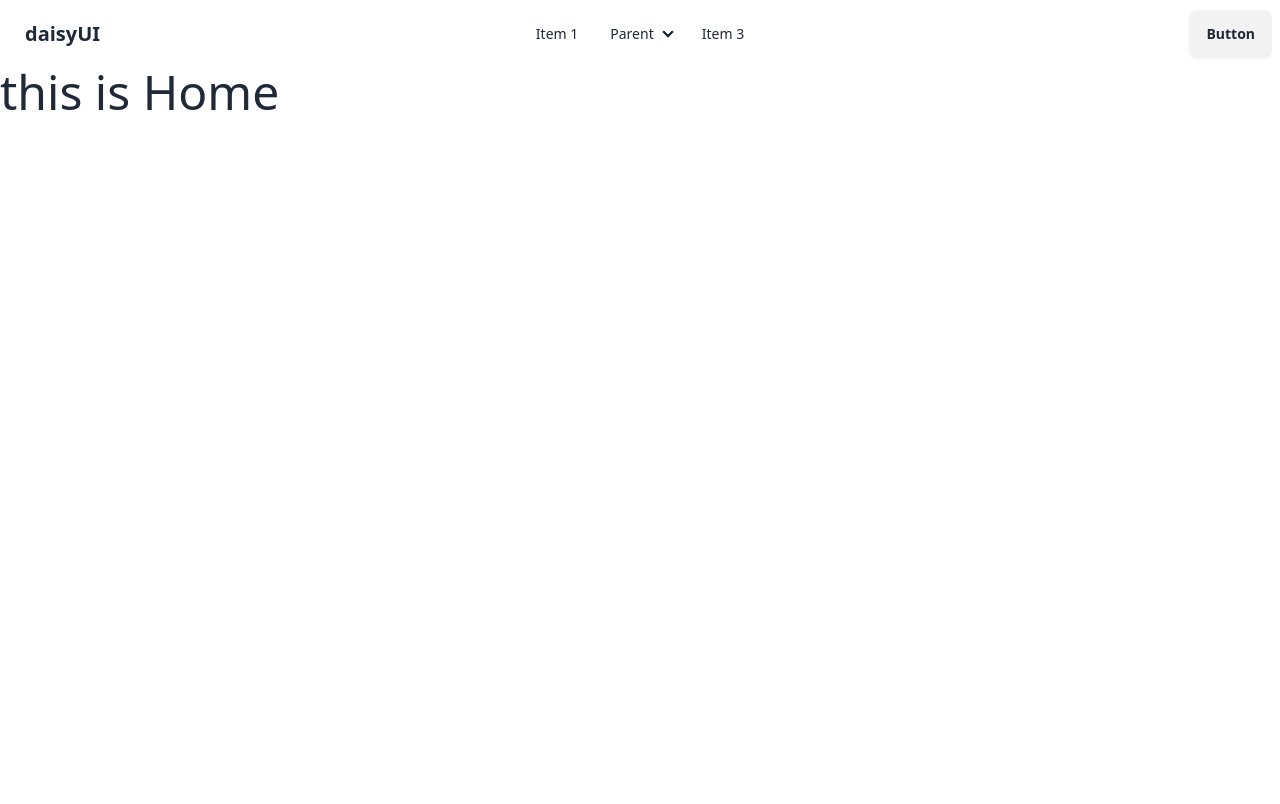
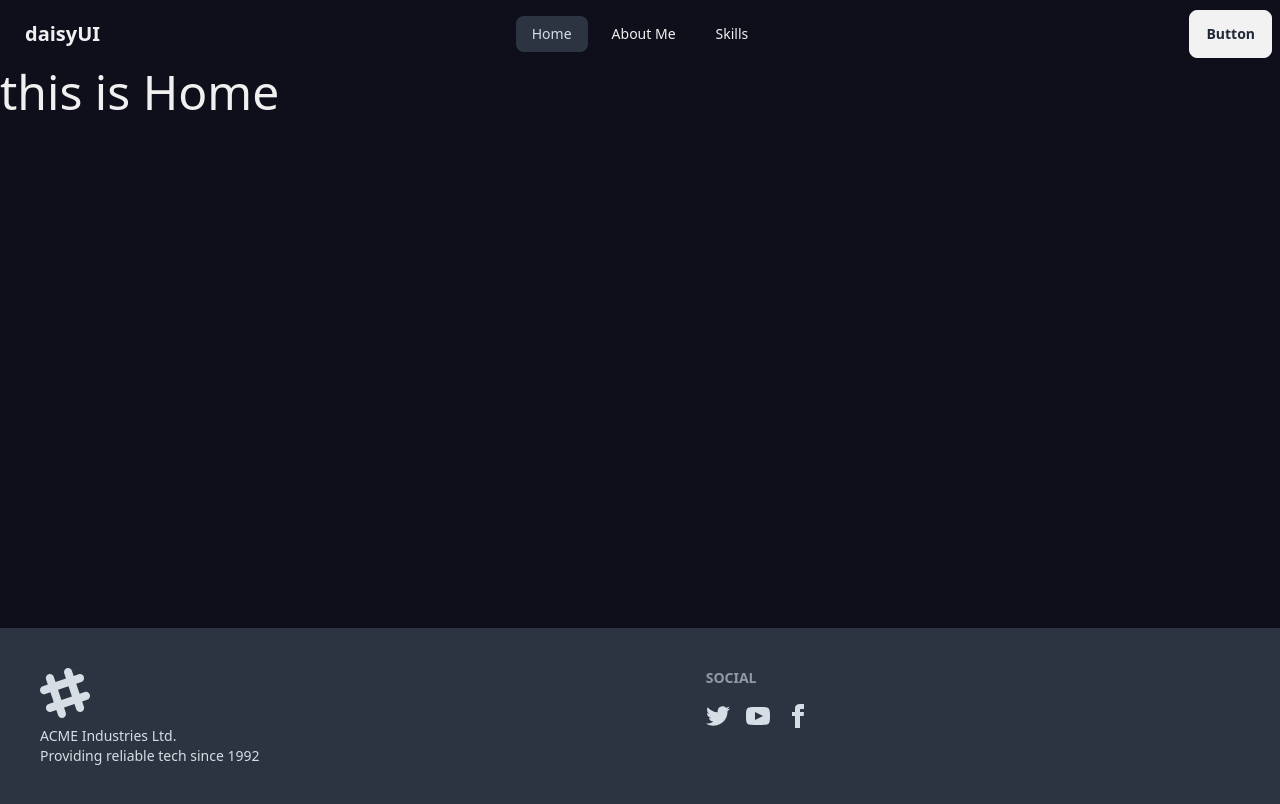
Before and after one commit to kobirul5/personal-web-site, a React (Vite) app: page / in a window 1280 px wide. Built offline with nearby package versions, Linux system fonts and the light colour scheme.

Commit message:
added footer and navbar

```diff
--- a/package.json
+++ b/package.json
@@ -14,6 +14,7 @@
     "match-sorter": "^8.0.0",
     "react": "^18.3.1",
     "react-dom": "^18.3.1",
+    "react-icons": "^5.4.0",
     "react-router-dom": "^7.1.1",
     "sort-by": "^1.2.0"
   },
--- a/src/layout/MainLayout.jsx
+++ b/src/layout/MainLayout.jsx
@@ -1,11 +1,15 @@
 import { Outlet } from "react-router-dom";
 import Navbar from "../pages/Shared/Navbar/Navbar";
+import Footer from "../pages/Shared/Footer/Footer";
 
 const MainLayout = () => {
     return (
         <div>
             <Navbar></Navbar>
-            <Outlet></Outlet>
+            <div className=" min-h-[calc(100vh-240px)]">
+                <Outlet></Outlet>
+            </div>
+            <Footer></Footer>
         </div>
     );
 };
--- a/src/main.jsx
+++ b/src/main.jsx
@@ -6,6 +6,8 @@
 
 createRoot(document.getElementById('root')).render(
   <StrictMode>
-    <RouterProvider router={route}></RouterProvider>
+    <div className='bg-Background-color text-Text-color'>
+      <RouterProvider router={route}></RouterProvider>
+    </div>
   </StrictMode>,
 )
--- /dev/null
+++ b/src/pages/Shared/Footer/Footer.jsx
@@ -0,0 +1,65 @@
+
+const Footer = () => {
+    return (
+        <footer className="footer bg-neutral text-neutral-content p-10">
+            <aside>
+                <svg
+                    width="50"
+                    height="50"
+                    viewBox="0 0 24 24"
+                    xmlns="http://www.w3.org/2000/svg"
+                    fillRule="evenodd"
+                    clipRule="evenodd"
+                    className="fill-current">
+                    <path
+                        d="M22.672 15.226l-2.432.811.841 2.515c.33 1.019-.209 2.127-1.23 2.456-1.15.325-2.148-.321-2.463-1.226l-.84-2.518-5.013 1.677.84 2.517c.391 1.203-.434 2.542-1.831 2.542-.88 0-1.601-.564-1.86-1.314l-.842-2.516-2.431.809c-1.135.328-2.145-.317-2.463-1.229-.329-1.018.211-2.127 1.231-2.456l2.432-.809-1.621-4.823-2.432.808c-1.355.384-2.558-.59-2.558-1.839 0-.817.509-1.582 1.327-1.846l2.433-.809-.842-2.515c-.33-1.02.211-2.129 1.232-2.458 1.02-.329 2.13.209 2.461 1.229l.842 2.515 5.011-1.677-.839-2.517c-.403-1.238.484-2.553 1.843-2.553.819 0 1.585.509 1.85 1.326l.841 2.517 2.431-.81c1.02-.33 2.131.211 2.461 1.229.332 1.018-.21 2.126-1.23 2.456l-2.433.809 1.622 4.823 2.433-.809c1.242-.401 2.557.484 2.557 1.838 0 .819-.51 1.583-1.328 1.847m-8.992-6.428l-5.01 1.675 1.619 4.828 5.011-1.674-1.62-4.829z"></path>
+                </svg>
+                <p>
+                    ACME Industries Ltd.
+                    <br />
+                    Providing reliable tech since 1992
+                </p>
+            </aside>
+            <nav>
+                <h6 className="footer-title">Social</h6>
+                <div className="grid grid-flow-col gap-4">
+                    <a>
+                        <svg
+                            xmlns="http://www.w3.org/2000/svg"
+                            width="24"
+                            height="24"
+                            viewBox="0 0 24 24"
+                            className="fill-current">
+                            <path
+                                d="M24 4.557c-.883.392-1.832.656-2.828.775 1.017-.609 1.798-1.574 2.165-2.724-.951.564-2.005.974-3.127 1.195-.897-.957-2.178-1.555-3.594-1.555-3.179 0-5.515 2.966-4.797 6.045-4.091-.205-7.719-2.165-10.148-5.144-1.29 2.213-.669 5.108 1.523 6.574-.806-.026-1.566-.247-2.229-.616-.054 2.281 1.581 4.415 3.949 4.89-.693.188-1.452.232-2.224.084.626 1.956 2.444 3.379 4.6 3.419-2.07 1.623-4.678 2.348-7.29 2.04 2.179 1.397 4.768 2.212 7.548 2.212 9.142 0 14.307-7.721 13.995-14.646.962-.695 1.797-1.562 2.457-2.549z"></path>
+                        </svg>
+                    </a>
+                    <a>
+                        <svg
+                            xmlns="http://www.w3.org/2000/svg"
+                            width="24"
+                            height="24"
+                            viewBox="0 0 24 24"
+                            className="fill-current">
+                            <path
+                                d="M19.615 3.184c-3.604-.246-11.631-.245-15.23 0-3.897.266-4.356 2.62-4.385 8.816.029 6.185.484 8.549 4.385 8.816 3.6.245 11.626.246 15.23 0 3.897-.266 4.356-2.62 4.385-8.816-.029-6.185-.484-8.549-4.385-8.816zm-10.615 12.816v-8l8 3.993-8 4.007z"></path>
+                        </svg>
+                    </a>
+                    <a>
+                        <svg
+                            xmlns="http://www.w3.org/2000/svg"
+                            width="24"
+                            height="24"
+                            viewBox="0 0 24 24"
+                            className="fill-current">
+                            <path
+                                d="M9 8h-3v4h3v12h5v-12h3.642l.358-4h-4v-1.667c0-.955.192-1.333 1.115-1.333h2.885v-5h-3.808c-3.596 0-5.192 1.583-5.192 4.615v3.385z"></path>
+                        </svg>
+                    </a>
+                </div>
+            </nav>
+        </footer>
+    );
+};
+
+export default Footer;
--- a/src/pages/Shared/Navbar/Navbar.jsx
+++ b/src/pages/Shared/Navbar/Navbar.jsx
@@ -1,52 +1,33 @@
+import { FaBars } from "react-icons/fa";
+import { NavLink } from "react-router-dom";
 
 const Navbar = () => {
+
+
+
+    const links = <>
+    <li><NavLink to="/" >Home</NavLink></li>
+    <li><NavLink to="/about" >About Me</NavLink></li>
+    <li><NavLink to="/skills" >Skills</NavLink></li>
+    </>
     return (
-        <div className="navbar bg-base-100">
+        <div className="navbar ">
             <div className="navbar-start">
                 <div className="dropdown">
                     <div tabIndex={0} role="button" className="btn btn-ghost lg:hidden">
-                        <svg
-                            xmlns="http://www.w3.org/2000/svg"
-                            className="h-5 w-5"
-                            fill="none"
-                            viewBox="0 0 24 24"
-                            stroke="currentColor">
-                            <path
-                                strokeLinecap="round"
-                                strokeLinejoin="round"
-                                strokeWidth="2"
-                                d="M4 6h16M4 12h8m-8 6h16" />
-                        </svg>
+                    <FaBars />
                     </div>
                     <ul
                         tabIndex={0}
-                        className="menu menu-sm dropdown-content bg-base-100 rounded-box z-[1] mt-3 w-52 p-2 shadow">
-                        <li><a>Item 1</a></li>
-                        <li>
-                            <a>Parent</a>
-                            <ul className="p-2">
-                                <li><a>Submenu 1</a></li>
-                                <li><a>Submenu 2</a></li>
-                            </ul>
-                        </li>
-                        <li><a>Item 3</a></li>
+                        className="menu menu-sm dropdown-content  rounded-box z-[1] mt-3 w-52 p-2 shadow">
+                        {links}
                     </ul>
                 </div>
                 <a className="btn btn-ghost text-xl">daisyUI</a>
             </div>
             <div className="navbar-center hidden lg:flex">
-                <ul className="menu menu-horizontal px-1">
-                    <li><a>Item 1</a></li>
-                    <li>
-                        <details>
-                            <summary>Parent</summary>
-                            <ul className="p-2">
-                                <li><a>Submenu 1</a></li>
-                                <li><a>Submenu 2</a></li>
-                            </ul>
-                        </details>
-                    </li>
-                    <li><a>Item 3</a></li>
+                <ul className="menu menu-horizontal px-1 gap-2">
+                    {links}
                 </ul>
             </div>
             <div className="navbar-end">
--- a/tailwind.config.js
+++ b/tailwind.config.js
@@ -5,7 +5,14 @@
     "./src/**/*.{js,ts,jsx,tsx}",
   ],
   theme: {
-    extend: {},
+    extend: {
+      colors: {
+        'Background-color': '#0F0F1C',
+        'Accent-color': '#FF00FF',
+        'Text-color': '#F0F0F0',
+        'Highlights-color': '#00FFFF'
+      },
+    },
   },
   plugins: [
     require('daisyui'),
```
Also changed, not shown: 1 other file (tests, documents, lock files or other folders).
